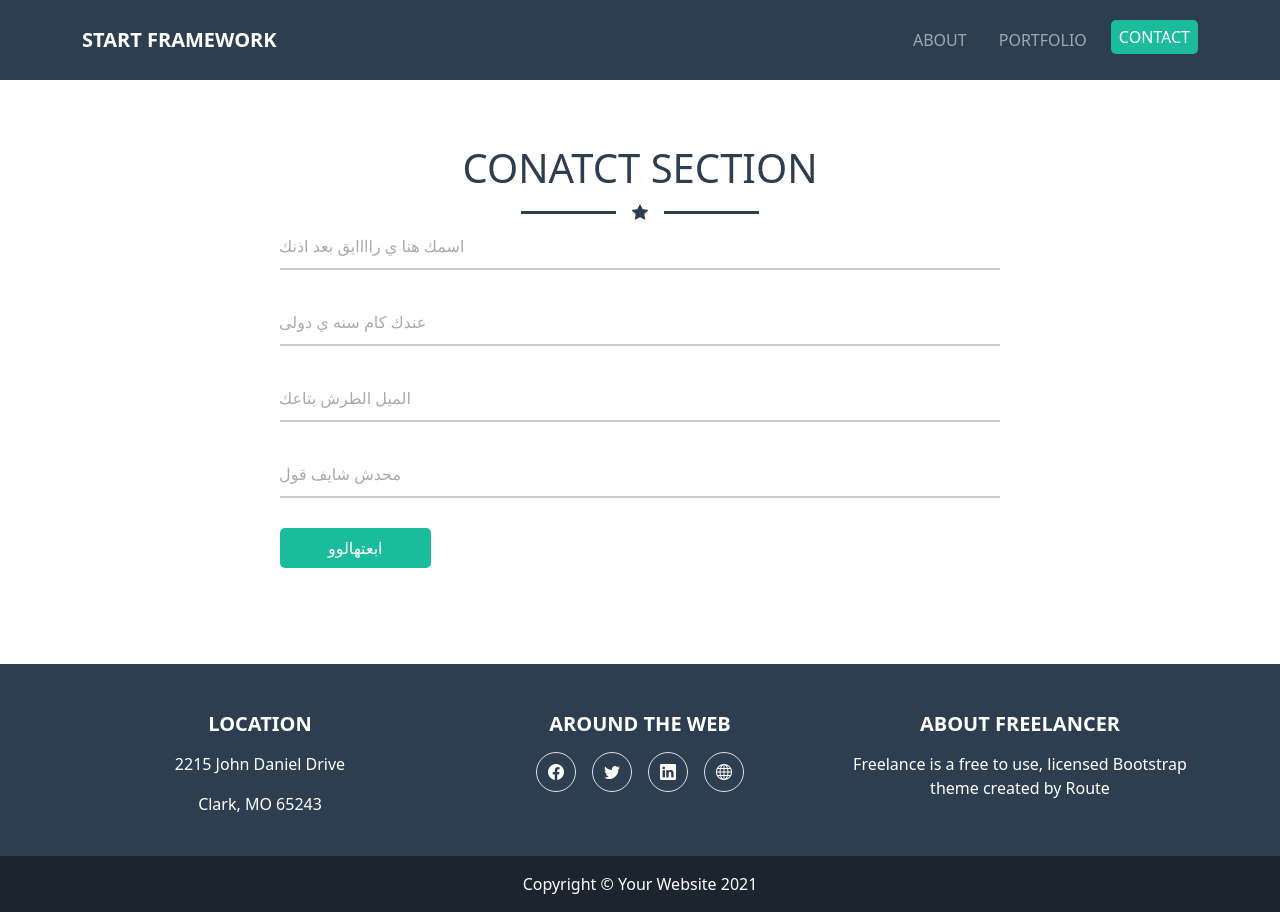
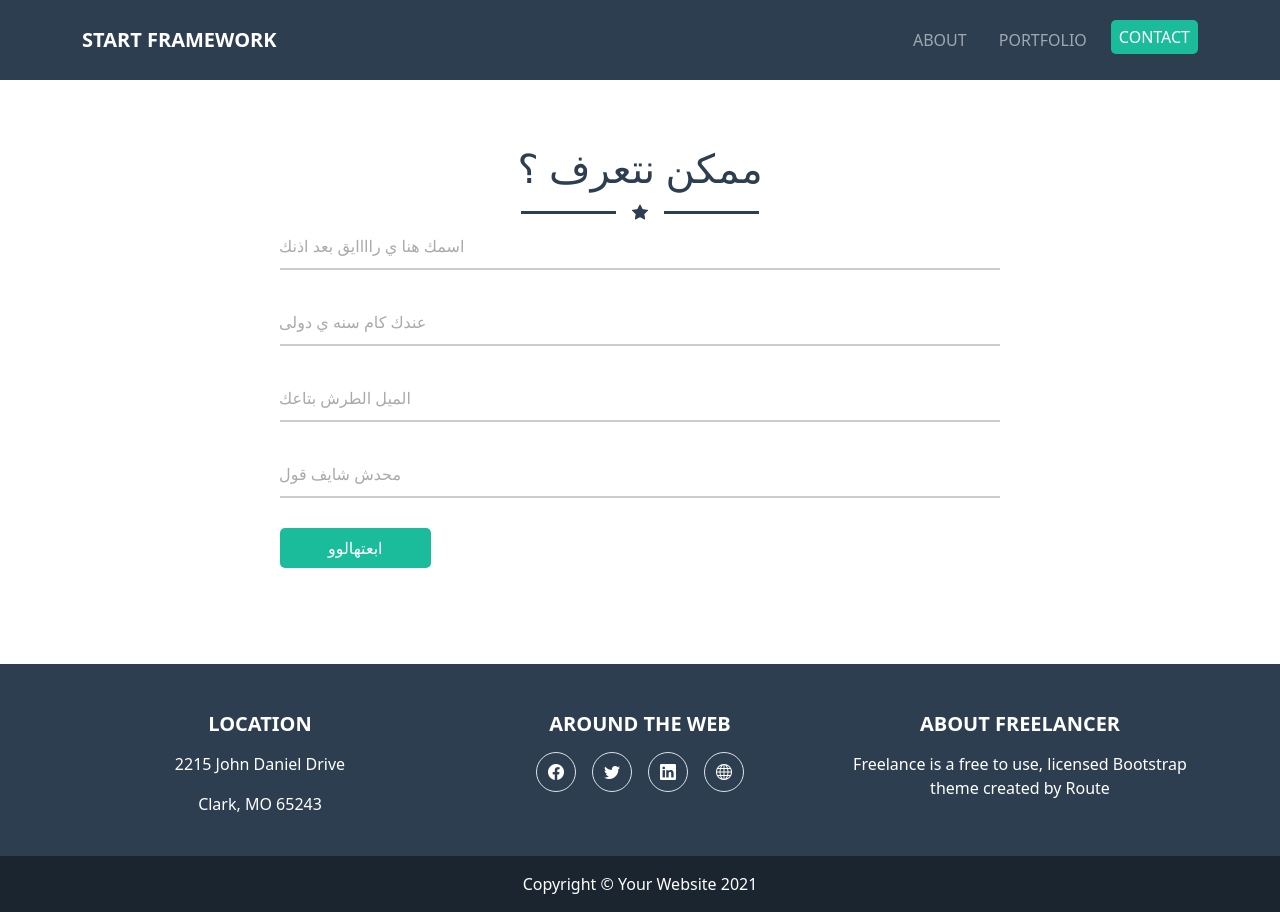
Before and after one commit to Ahmed-Saad-A/Frist-React-Project, a React (Vite) app: page /contact in a window 1280 px wide. Built offline with nearby package versions, Linux system fonts and the light colour scheme.

Commit message:
sceond pushing

```diff
--- a/src/Components/Contact/Contact.jsx
+++ b/src/Components/Contact/Contact.jsx
@@ -4,7 +4,7 @@ const Contact = () => {
   return (
     <section className="bg-secound py-5 my-5 w-75 m-auto">
       <header>
-        <h1 className="text-uppercase text-center Bold text. mt-5">conatct section</h1>
+        <h1 className="text-uppercase text-center Bold text. mt-5">ممكن نتعرف ؟</h1>
         <div className="decor d-flex justify-content-center align-items-center">
           <div className="me-3 line"></div>
           <i className="bi bi-star-fill"></i>
```
